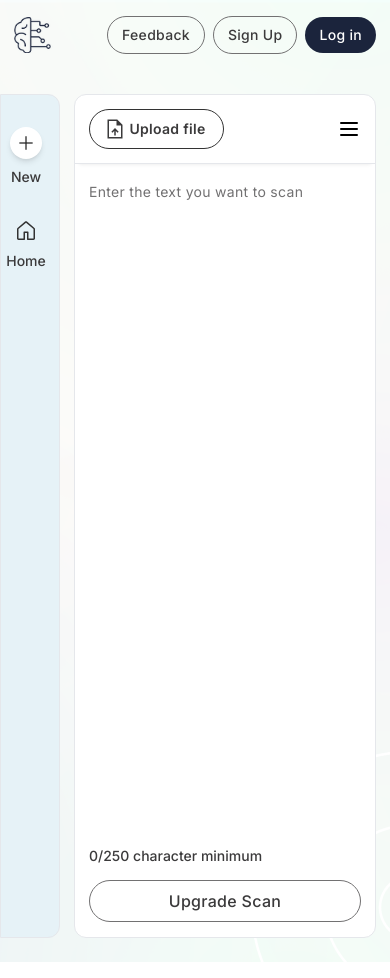
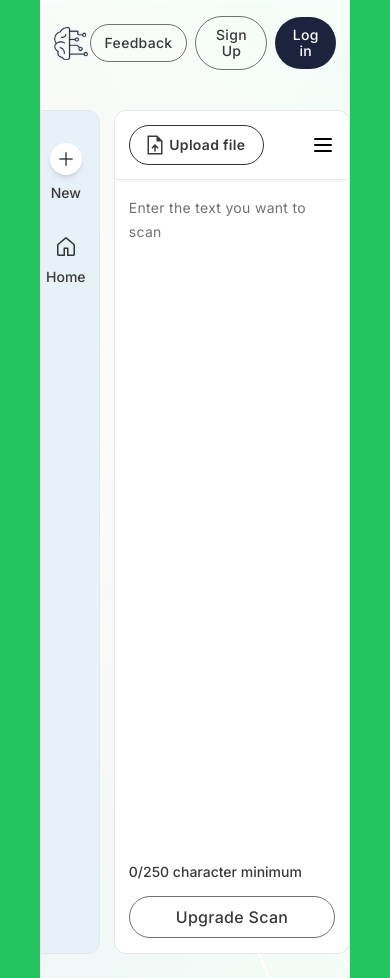
Before and after one commit to vikramkumartejani/Zero-GPT, a Next.js app: page /dashboard in a window 390 px wide. Built offline with nearby package versions, Linux system fonts and the light colour scheme.

Commit message:
ADS file added

```diff
--- /dev/null
+++ b/components/ADS.tsx
@@ -0,0 +1,9 @@
+import React from 'react'
+
+const ADS = () => {
+    return (
+        <div className='w-[50px] sm:w-[200px] min-h-screen bg-green-500'></div>
+    )
+}
+
+export default ADS
--- a/pages/dashboard.tsx
+++ b/pages/dashboard.tsx
@@ -6,6 +6,7 @@ import { Menu, X } from 'lucide-react'
 import Header from '@/components/Dashboard/Header'
 import ScanTabs from '@/components/Dashboard/ScanTabs'
 import Sidebar from '@/components/Dashboard/Sidebar'
+import ADS from '@/components/ADS'
 
 const Dashboard = () => {
     const [showScanTabs, setShowScanTabs] = useState(false)
@@ -46,11 +47,13 @@ const Dashboard = () => {
     }
 
     return (
-        <div className='w-full' style={{ backgroundImage: "url('/assets/dashboard-bg.png')", backgroundPosition: "top" }}>
+        <div className='w-full flex'>
+            <ADS />
+            <div className='w-full flex flex-col' style={{ backgroundImage: "url('/assets/dashboard-bg.png')", backgroundPosition: "top" }}>
                 <Header />
                 <div className='py-6 flex items-start justify-between gap-3.5 sm:gap-5'>
                     <Sidebar />
-                <div className='lg:mr-0 mr-3.5 sm:mr-4 relative h-screen w-full bg-white border border-[#E5E7EB] rounded-xl'>
+                    <div className='lg:mr-0 mr-0 sm:mr-4 relative h-screen w-full bg-white border border-[#E5E7EB] rounded-xl'>
                         <div className='flex items-center justify-between py-3.5 sm:py-5 px-3.5 sm:px-8 w-full border-b bg-[#FFFFFF01]' style={{ boxShadow: "0px 4px 4px -4px #0000001A" }}>
                             <button
                                 onClick={handleButtonClick}
@@ -98,6 +101,8 @@ const Dashboard = () => {
                     </div>
                 </div>
             </div>
+            <ADS />
+        </div>
     )
 }
 
--- a/pages/login.tsx
+++ b/pages/login.tsx
@@ -3,7 +3,7 @@ import Link from 'next/link'
 
 export default function LoginPage() {
     return (
-        <div className="min-h-screen w-full flex items-center justify-center bg-gray-50">
+        <div className="min-h-screen w-full flex items-center justify-center bg-[#F2F5F8]">
             <div className="w-full max-w-[580px] bg-white rounded-2xl py-10 sm:py-[56px] px-4 sm:px-8 mx-4 my-4" style={{ boxShadow: "0px 2px 7px 0px #2525250A" }}>
                 <div className="flex justify-center mb-10 sm:mb-[60px]">
                     <div className="flex items-center gap-2">
```
Lines whose indentation alone changed are shown as unchanged.
